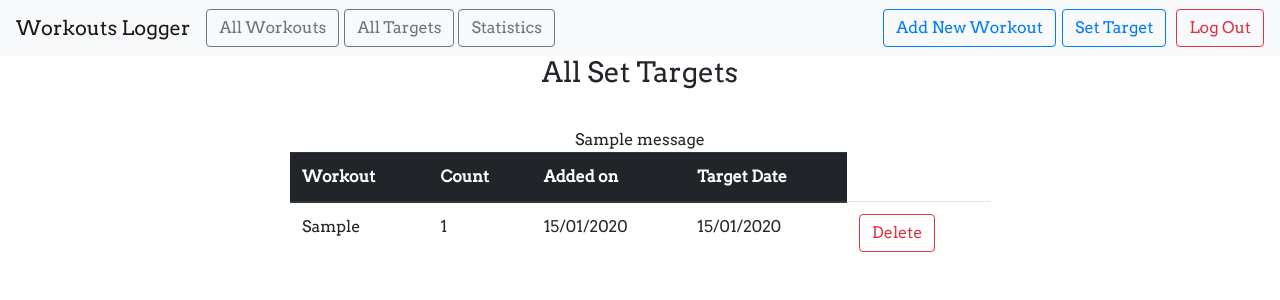
After one commit to hemanthkumar314/Workout_Logger, a Flask app: page /alltargets in a window 1280 px wide. The commit adds this page. Shown: the top 300 px of the page. Run offline with Flask 3, Linux system fonts and the light colour scheme; a user stored in the database is signed in; tables that the repository leaves empty hold one stand-in row (values such as "Sample post"); one stand-in notice (Sample message) is shown; some libraries are stand-ins or nearby versions.

Commit message:
Still Updating

```diff
--- a/app/main.py
+++ b/app/main.py
@@ -6,7 +6,6 @@ from flask import Blueprint, render_template, redirect, url_for, request, flash,
 from flask_login import current_user, login_required
 
 main = Blueprint('main', __name__)
-
 
 @main.route('/')
 def index():
@@ -28,6 +27,14 @@ def user_workouts():
     user = User.query.filter_by(email=current_user.email).first_or_404()
     workouts = user.workouts  # Workout.query.filter_by(author=user).order_by(Workout.date_posted.desc())
     return render_template('all_workouts.html', workouts=workouts, user=user)
+
+#all target
+@main.route("/alltargets")
+@login_required
+def user_targets():
+    user = User.query.filter_by(email=current_user.email).first_or_404()
+    targets = user.targets
+    return render_template('all_targets.html', targets=targets, user=user)
 
 #new target
 @main.route("/newtarget")
@@ -91,3 +98,13 @@ def delete_workout(workout_id):
     db.session.commit()
     flash('Your workout has been deleted!')
     return redirect(url_for('main.user_workouts'))
+
+#delete target
+@main.route("/target/<int:target_id>/delete", methods=['GET', 'POST'])
+@login_required
+def delete_target(target_id):
+    target = Target.query.get_or_404(target_id)
+    db.session.delete(target)
+    db.session.commit()
+    flash('Your target has been deleted!')
+    return redirect(url_for('main.user_workouts'))
--- a/app/models.py
+++ b/app/models.py
@@ -8,7 +8,7 @@ class User(db.Model, UserMixin):
     password = db.Column(db.String(100))
     name = db.Column(db.String(1000))
     workouts = db.relationship('Workout', backref='author', lazy=True)
-
+    targets = db.relationship('Target', backref='author', lazy=True)
 
 class Workout(db.Model):
     id = db.Column(db.Integer, primary_key=True)
@@ -23,5 +23,5 @@ class Target(db.Model):
     workout = db.Column(db.Text, nullable=False)
     count = db.Column(db.Integer, nullable=False)
     date_posted = db.Column(db.DateTime, nullable=False, default=datetime.utcnow)
-    target = db.Column(db.Text, nullable=False)
+    target = db.Column(db.DateTime, nullable=False)
     user_id = db.Column(db.Integer, db.ForeignKey('user.id'), nullable=False)
--- a/app/static/beauty.css
+++ b/app/static/beauty.css
@@ -1,3 +1,15 @@
 * {
     font-family: "Arvo", serif;
   }
+
+.box{
+  border:2px solid black;
+  border-radius: 5px;
+  width: 30%;
+  height:60%;
+  margin:auto;
+  margin-top:5%;
+  margin-left:7.5%;
+  margin-right:1%;
+  align-items: center;
+}
--- a/app/static/extended_beauty.css
+++ b/app/static/extended_beauty.css
@@ -4,11 +4,11 @@ h4,
 p {
   font-family: "Arvo", serif;
 }
-/*
+
 body
 {
   overflow:hidden;
-} */
+}
 
 p {
   font-size: 17px;
--- /dev/null
+++ b/app/templates/all_targets.html
@@ -0,0 +1,50 @@
+{% extends "base.html" %} {% block head %} {{ super() }}
+<link
+  rel="stylesheet"
+  href="{{ url_for('static', filename= 'beauty.css') }}"
+/>
+{% endblock %} {% block content %}
+<center>
+    <h3>All Set Targets</h3>
+    <div style="margin-top: 3%;">
+        {% with messages = get_flashed_messages() %} {% if messages %}
+        <div class=flashes>
+            {{ messages[0] }}
+        </div>
+        {% endif %} {% endwith %}
+        <table class="table table-hover" style="width: 700px;">
+        <thead class="thead-dark">
+            <tr>
+            <th scope="col">Workout</th>
+            <th scope="col">Count</th>
+            <th scope="col">Added on</th>
+            <th scope="col">Target Date</th>
+            </tr>
+        </thead>
+        <tbody>
+            {% for target in targets %}
+            <tr>
+            <td>{{ target.workout }}</td>
+            <td>{{ target.count }}</td>
+            <td>{{ target.date_posted.strftime('%d/%m/%Y') }}</td>
+            <td>{{ target.target.strftime('%d/%m/%Y')  }}</td>
+            <td>
+                <a
+                href="{{ url_for('main.delete_target', target_id=target.id) }}"
+                class="btn btn-outline-danger"
+                role="button"
+
+                >
+                Delete
+                </a>
+            </td>
+            </tr>
+            {% endfor %}
+        </tbody>
+        </table>
+    </div>
+</center>
+
+
+
+{% endblock %}
--- a/app/templates/base.html
+++ b/app/templates/base.html
@@ -78,6 +78,17 @@
             >
             {% endif %}
           </li>
+          <li class="nav-item active">
+            {% if current_user.is_authenticated %}
+            <a
+              href="{{ url_for('main.user_targets') }}"
+              class="btn btn-outline-secondary"
+              role="button"
+              style="margin-left: 5px;"
+              >All Targets</a
+            >
+            {% endif %}
+          </li>
           <li class="nav-item">
             {% if current_user.is_authenticated %}
             <a
--- a/app/templates/target.html
+++ b/app/templates/target.html
@@ -7,7 +7,7 @@
 <center>
     <div class="box1">
       <form method="POST" action="/newtarget">
-        <h2>Add New Workout</h2>
+        <h2>Set New Target</h2>
         {% with messages = get_flashed_messages() %} {% if messages %}
         <div class="notification is-danger">
           {{ messages[0] }}
@@ -38,7 +38,7 @@
           />
         </div>
         <div class="form-group">
-            <label for="date">Date</label>
+            <label for="date">Target Date</label>
             <input
               type="date"
               class="form-control"
```
Also changed, not shown: app/templates/all_workouts.html (+13 -8 lines), 1 other file.
